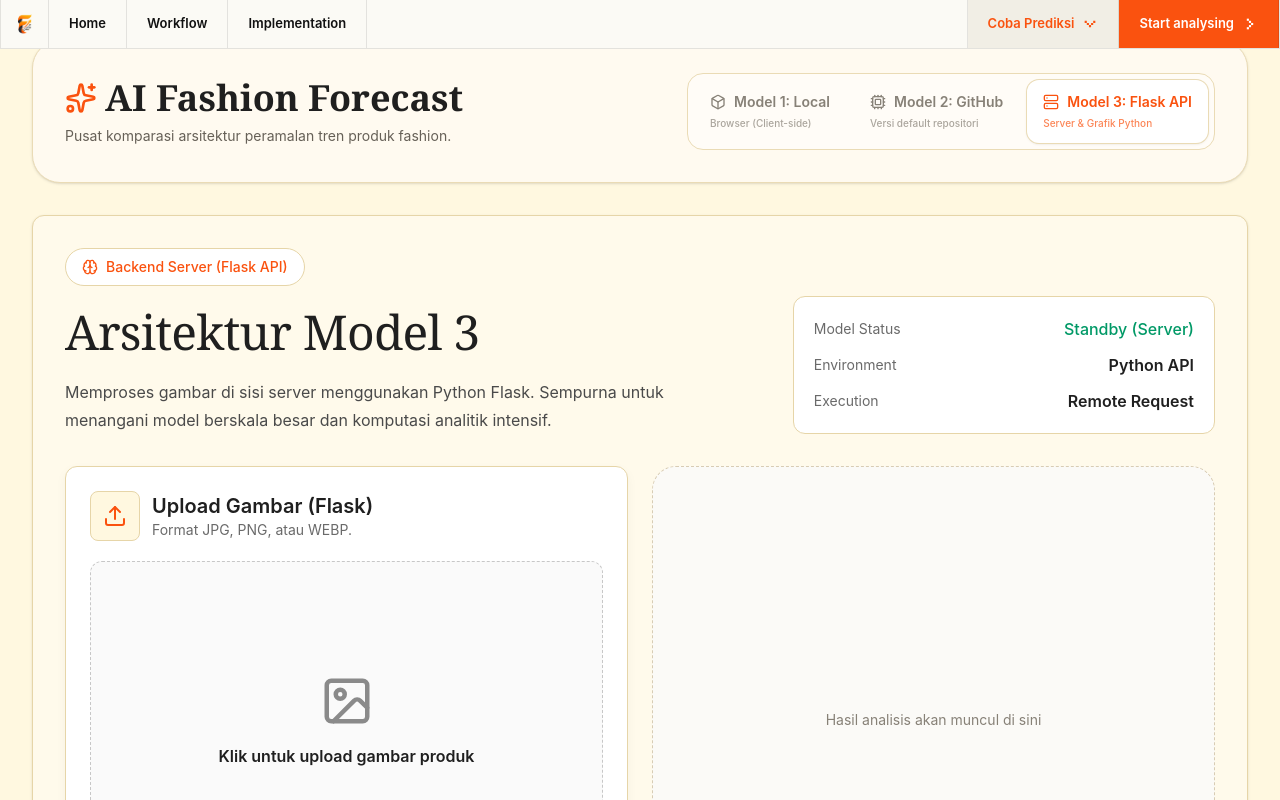
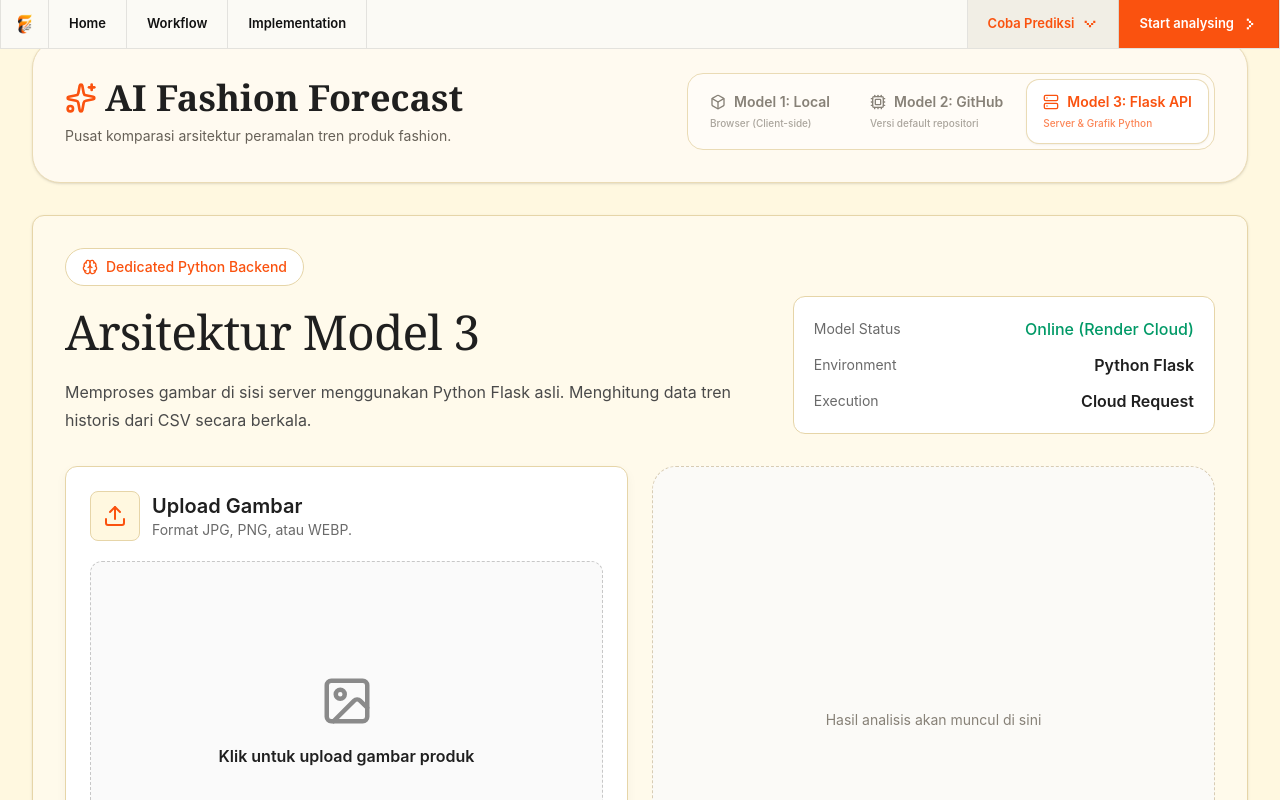
Before and after one commit to Ananta-TI/Fashion-Trend, a React (Vite) app: page /predict in a window 1280 px wide. Shown: the top 800 px of the page. Built offline with nearby package versions, Linux system fonts and the light colour scheme; what onnxruntime-web would draw is missing.

Commit message:
Update: model 3.4

```diff
--- a/src/components/Model3Flask.jsx
+++ b/src/components/Model3Flask.jsx
@@ -1,10 +1,8 @@
 import { useState } from "react";
 import { Upload, Brain, Image as ImageIcon, Loader2, AlertTriangle } from "lucide-react";
-// Sesuai dengan import asli kodemu
 import ResultCard from "./ResultCard";
 
 export default function Model3Flask() {
-  // === LOGIC MURNI 100% DARI KODE ASLIMU ===
   const [selectedImage, setSelectedImage] = useState(null);
   const [previewUrl, setPreviewUrl] = useState(null);
   const [isAnalyzing, setIsAnalyzing] = useState(false);
@@ -31,74 +29,68 @@ export default function Model3Flask() {
     formData.append("file", selectedImage);
 
     try {
-      // Sesuaikan URL ini dengan API Python-mu
-      // const response = await fetch("http://localhost:8000/api/predict", {
-      const response = await fetch("/api/predict", {
-          method: "POST",
+      // === KITA TEMBAK KE SERVER BACKEND PYTHON ASLI DI RENDER ===
+      // Ganti URL ini setelah backend Render-mu selesai dibuat
+      const response = await fetch("https://fashion-trend-backend.onrender.com/api/predict", {
+        method: "POST",
         body: formData,
       });
 
       if (!response.ok) {
-        throw new Error("Gagal terhubung ke server Flask");
+        throw new Error("Gagal terhubung ke server cloud Flask");
       }
 
       const data = await response.json();
 
-      // Map data dari API Python agar sesuai dengan format ResultCard.jsx
       setResult({
         kategori: data.kategori,
         confidence: data.confidence,
         trendLabel: data.trend_label,
         trendConfidence: data.trend_confidence,
         forecastCategory: data.forecast_category,
-        chartUrl: data.chart_url
+        chartUrl: data.chart_url.replace("http://localhost:8000", "https://fashion-trend-backend.onrender.com")
       });
     } catch (err) {
       console.error(err);
-      setError("Terjadi kesalahan saat menganalisis gambar. Pastikan server Flask menyala.");
+      setError("Terjadi kesalahan saat menganalisis gambar. Pastikan server Flask di cloud aktif.");
     } finally {
       setIsAnalyzing(false);
     }
   };
 
-  // === STRUKTUR LAYOUT & TAMPILAN MENGIKUTI MODEL 1 ===
   return (
     <section className="relative overflow-hidden rounded-xl border border-[#e6d5a8] bg-[#fffaeb] p-5 shadow-sm md:p-8">
-      {/* Background Ornamen Gradasi Kuning-Oranye */}
       <div className="absolute inset-0 -z-10 bg-[radial-gradient(circle_at_top_left,rgba(250,82,15,0.16),transparent_30%),radial-gradient(circle_at_bottom_right,rgba(255,217,0,0.24),transparent_35%)]" />
 
-      {/* Header Info Model */}
       <div className="mb-8 grid gap-6 lg:grid-cols-[1fr_0.6fr] lg:items-end">
         <div>
           <div className="mb-4 inline-flex items-center gap-2 rounded-full border border-[#e6d5a8] bg-white px-4 py-2 text-sm font-medium text-[#fa520f]">
-            <Brain size={16} /> Backend Server (Flask API)
+            <Brain size={16} /> Dedicated Python Backend
           </div>
           <h1 className="font-serif text-3xl leading-tight tracking-[-0.8px] text-[#1f1f1f] md:text-5xl">
             Arsitektur Model 3
           </h1>
           <p className="mt-4 max-w-2xl leading-7 text-[#4a4a4a]">
-            Memproses gambar di sisi server menggunakan Python Flask. Sempurna untuk menangani model berskala besar dan komputasi analitik intensif.
+            Memproses gambar di sisi server menggunakan Python Flask asli. Menghitung data tren historis dari CSV secara berkala.
           </p>
         </div>
 
-        {/* Informasi Status Server */}
         <div className="rounded-xl border border-[#e6d5a8] bg-white p-5">
           <div className="flex items-center justify-between">
             <span className="text-sm text-[#6a6a6a]">Model Status</span>
-            <span className="text-emerald-600 font-medium">Standby (Server)</span>
+            <span className="text-emerald-600 font-medium">Online (Render Cloud)</span>
           </div>
           <div className="mt-3 flex items-center justify-between">
             <span className="text-sm text-[#6a6a6a]">Environment</span>
-            <span className="font-semibold text-[#1f1f1f]">Python API</span>
+            <span className="font-semibold text-[#1f1f1f]">Python Flask</span>
           </div>
           <div className="mt-3 flex items-center justify-between">
             <span className="text-sm text-[#6a6a6a]">Execution</span>
-            <span className="font-semibold text-[#1f1f1f]">Remote Request</span>
+            <span className="font-semibold text-[#1f1f1f]">Cloud Request</span>
           </div>
         </div>
       </div>
 
-      {/* Alert Error */}
       {error && (
         <div className="mb-6 flex items-start gap-3 rounded-xl border border-red-300 bg-red-50 p-4 text-red-700">
           <AlertTriangle className="mt-0.5 shrink-0" size={20} />
@@ -106,22 +98,18 @@ export default function Model3Flask() {
         </div>
       )}
 
-      {/* Area Utama: Kiri Upload, Kanan Hasil */}
       <div className="grid gap-6 lg:grid-cols-[1fr_1fr]">
-
-        {/* Box Input / Upload */}
         <div className="rounded-xl border border-[#e6d5a8] bg-white p-5 shadow-[0_4px_12px_rgba(0,0,0,0.04)] md:p-6">
           <div className="mb-5 flex items-center gap-3">
             <div className="rounded-lg border border-[#e6d5a8] bg-[#fff8e0] p-3 text-[#fa520f]">
               <Upload size={24} />
             </div>
             <div>
-              <h2 className="text-xl font-semibold text-[#1f1f1f]">Upload Gambar (Flask)</h2>
+              <h2 className="text-xl font-semibold text-[#1f1f1f]">Upload Gambar</h2>
               <p className="text-sm text-[#6a6a6a]">Format JPG, PNG, atau WEBP.</p>
             </div>
           </div>
 
-          {/* Area Drag / Preview Gambar */}
           <label className="flex min-h-80 cursor-pointer flex-col items-center justify-center rounded-xl border border-dashed border-[#c7c7c7] bg-[#fafafa] p-6 text-center transition hover:border-[#fa520f]">
             {!previewUrl ? (
               <>
@@ -138,7 +126,6 @@ export default function Model3Flask() {
             <input type="file" accept="image/*" onChange={handleImageChange} className="hidden" />
           </label>
 
-          {/* Tombol Eksekusi Prediksi */}
           <button
             onClick={handleAnalyze}
             disabled={!previewUrl || isAnalyzing}
@@ -152,7 +139,6 @@ export default function Model3Flask() {
           </button>
         </div>
 
-        {/* Box Kanan: Menampilkan Hasil Analisis Melalui Komponen ResultCard */}
         <ResultCard result={result} />
       </div>
     </section>
```
Also changed, not shown: api/requirements.txt, vercel.json.
